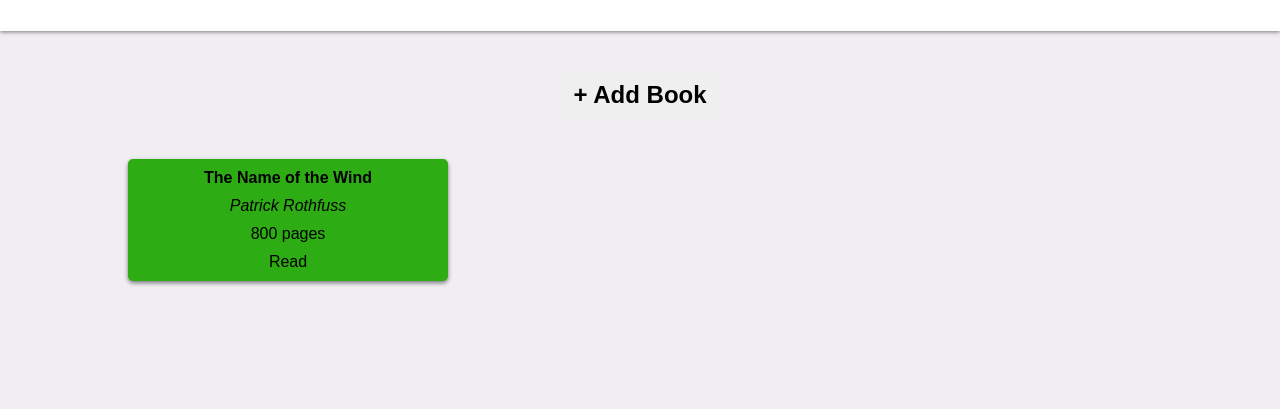
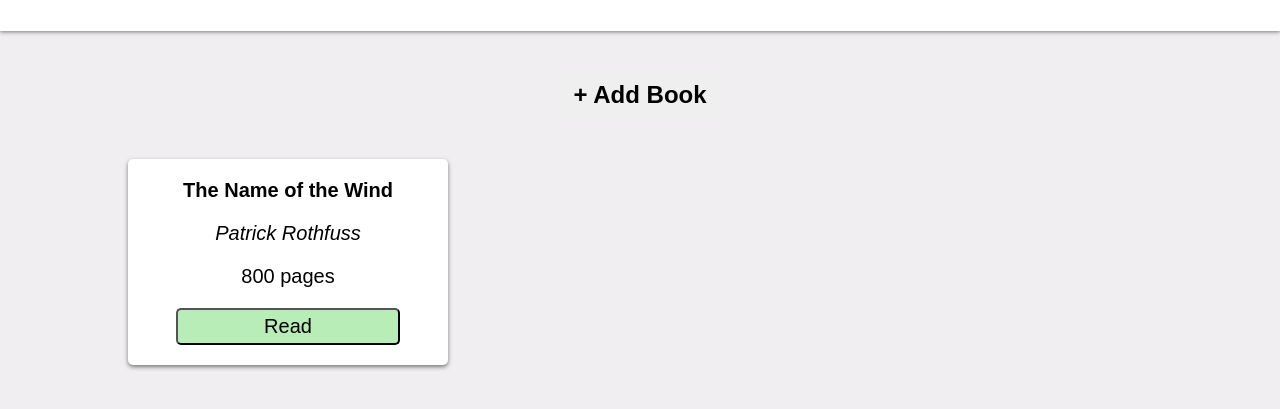
Before and after one commit to LeonardoCapocci/books, a plain HTML site: page index.html in a window 1280 px wide. Shown: the part 109-518 px from the top of the page. Drawn offline with Linux system fonts and the light colour scheme.

Commit message:
changed styling, made the switch book read status to only a button instead of whole container

```diff
--- a/script.js
+++ b/script.js
@@ -42,14 +42,14 @@
   bookContainer.appendChild(bookPages);
 
   // Read?
-  const bookRead = document.createElement('p');
+  const bookRead = document.createElement('button');
   bookRead.className = 'book-read';
   bookRead.textContent = myLibrary[myLibrary.length -1].read ? "Read" : "Not Read";
   bookContainer.appendChild(bookRead);
 
   // Apply class based on read status
   if (myLibrary[myLibrary.length - 1].read) {
-    bookContainer.classList.add('read-book');
+    bookRead.classList.add('read-book');
   }
 
   const bookList = document.querySelector('.book-list');
@@ -60,17 +60,15 @@
 const bookList = document.querySelector('.book-list');
 bookList.addEventListener('click', function (event) {
   const clickedElement = event.target;
-  const bookContainer = clickedElement.closest('.book-container');
+  const bookRead = clickedElement.closest('.book-read');
 
-  if (bookContainer) {
-    const bookRead = bookContainer.querySelector('.book-read');
-
-    if (bookContainer.classList.contains('read-book')) {
-      bookContainer.classList.remove('read-book');
+  if (bookRead) {
+    if (bookRead.classList.contains('read-book')) {
+      bookRead.classList.remove('read-book');
       bookRead.textContent = "Not Read";
     }
     else {
-      bookContainer.classList.add('read-book');
+      bookRead.classList.add('read-book');
       bookRead.textContent = "Read";
     }
   }
--- a/style.css
+++ b/style.css
@@ -91,21 +91,32 @@
     border-radius: 5px;
     box-shadow: rgba(0, 0, 0, 0.5) 0px 2px 4px;;
     text-align: center;
-    background-color: rgb(217, 28, 28);
-}
-
-.book-container p {
-    margin: 10px;
+    font-size: 20px;
+    gap: 20px;
+    padding: 20px;
 }
 
 .book-title {
     font-weight: bold;
+    margin: 0px;
 }
 
 .book-author {
     font-style: italic;
 }
 
+.book-read {
+    background-color: rgb(248, 185, 185);
+    width: 80%;
+    font-size: 20px;
+    border-radius: 5px;
+    padding: 5px;
+}
+
+.book-read.read-book {
+    background-color: rgb(184, 237, 184);
+}
+
 /* Background color for a read book */
 .book-container.read-book {
     background-color: #2dad13;
```
